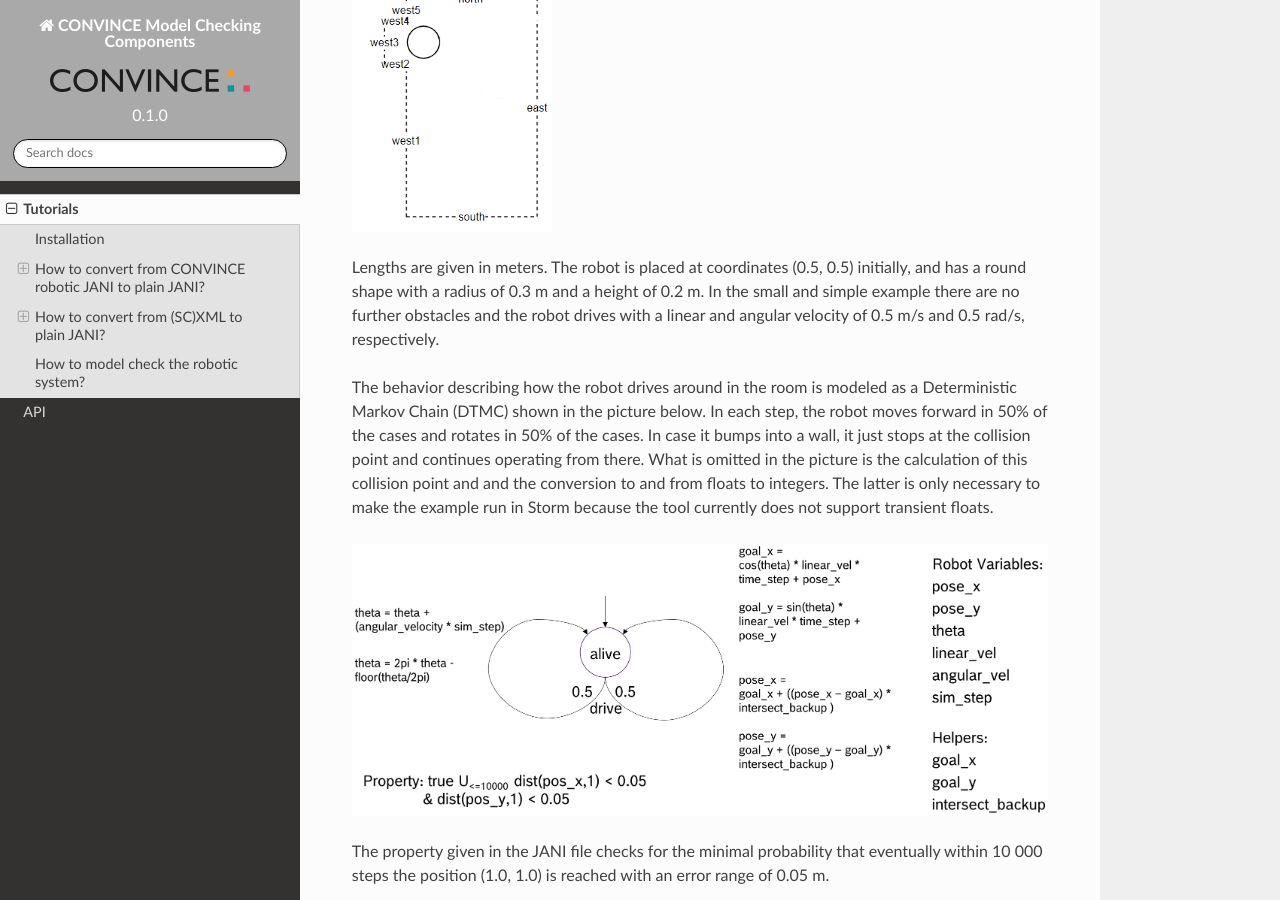
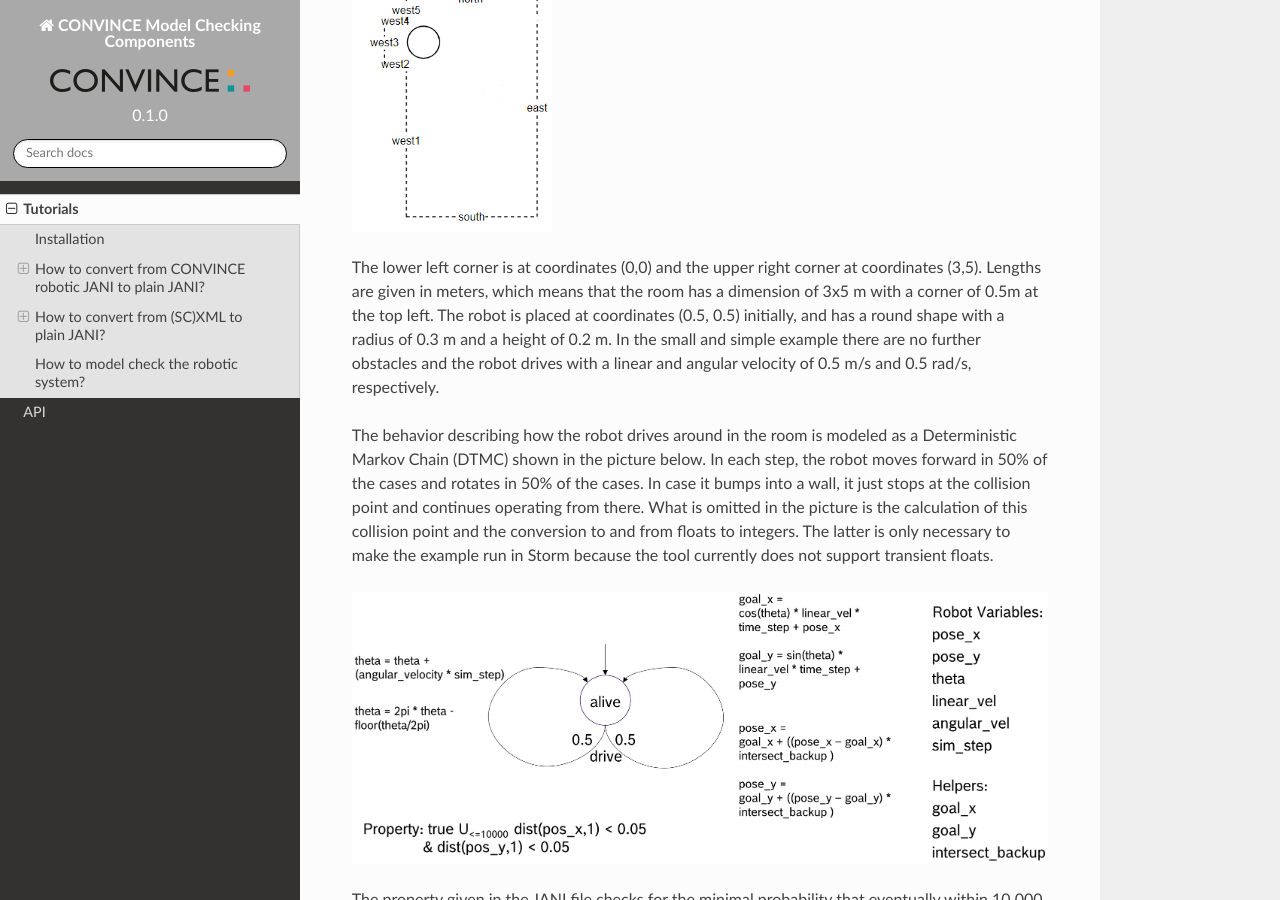
Before and after one commit to convince-project/AS2FM, a Sphinx documentation site: the page built from docs/source/tutorials.rst, in a window 1280 px wide and 900 px high, scrolled down 1022 px. Built offline with Sphinx 7.4.7 and the Read the Docs theme 2.0.0, drawn with Linux system fonts in a browser that asks for light colours.

Commit message:
minor fix in docu
Signed-off-by: Michaela Klauck <michaela.klauck@de.bosch.com>

```diff
--- a/docs/source/tutorials.rst
+++ b/docs/source/tutorials.rst
@@ -42,10 +42,10 @@ Let's convert a first simple robotic JANI model. An example can be found in `her
     :width: 200
     :alt: An image illustrating the room's shape.
 
-Lengths are given in meters.
+The lower left corner is at coordinates (0,0) and the upper right corner at coordinates (3,5). Lengths are given in meters, which means that the room has a dimension of 3x5 m with a corner of 0.5m at the top left.
 The robot is placed at coordinates (0.5, 0.5) initially, and has a round shape with a radius of 0.3 m and a height of 0.2 m. In the small and simple example there are no further obstacles and the robot drives with a linear and angular velocity of 0.5 m/s and 0.5 rad/s, respectively.
 
-The behavior describing how the robot drives around in the room is modeled as a Deterministic Markov Chain (DTMC) shown in the picture below. In each step, the robot moves forward in 50% of the cases and rotates in 50% of the cases. In case it bumps into a wall, it just stops at the collision point and continues operating from there. What is omitted in the picture is the calculation of this collision point and and the conversion to and from floats to integers. The latter is only necessary to make the example run in Storm because the tool currently does not support transient floats.
+The behavior describing how the robot drives around in the room is modeled as a Deterministic Markov Chain (DTMC) shown in the picture below. In each step, the robot moves forward in 50% of the cases and rotates in 50% of the cases. In case it bumps into a wall, it just stops at the collision point and continues operating from there. What is omitted in the picture is the calculation of this collision point and the conversion to and from floats to integers. The latter is only necessary to make the example run in Storm because the tool currently does not support transient floats.
 
 .. image:: graphics/dtmc.PNG
     :width: 800
```
